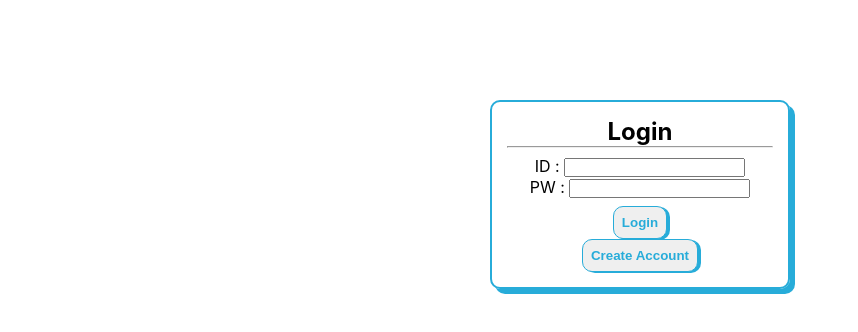
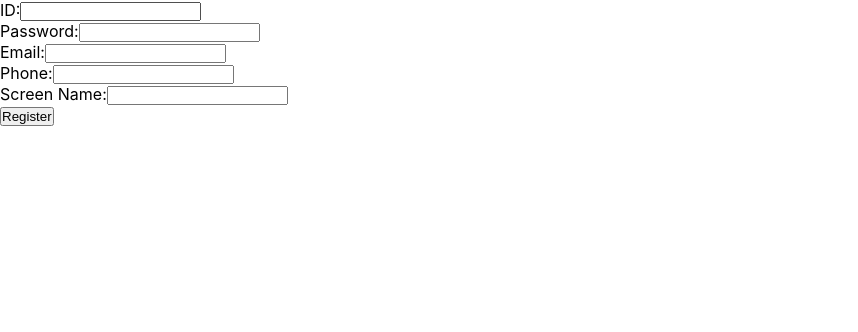
Before and after one commit to suy0594/community_nihon, a React (Create React App) app in the folder src/main/front/: page /make-account in a window 1280 px wide. Shown: the top 332 px of the page, without its empty margins (0-858 px from the left). Built offline with nearby package versions, Linux system fonts and the light colour scheme.

Commit message:
made makeAccount 20240523

```diff
--- a/src/main/front/src/App.jsx
+++ b/src/main/front/src/App.jsx
@@ -1,6 +1,13 @@
 import React, { useState } from 'react';
+import {
+  BrowserRouter as Router,
+  Routes,
+  Route
+} from 'react-router-dom';
+import LoginForm from './login/LoginForm';
+import MakeAccount from './login/makeAccount/MakeAccount';
 import Login from './login/Login';
-import Mainboard from './mainboard/Mainboard'; // ログイン成功後のMainboardコンポーネント
+import Mainboard from './mainboard/Mainboard';
 
 const App = () => {
   const [isLoggedIn, setIsLoggedIn] = useState(false); // ログイン状態を管理するState => false
@@ -17,13 +24,18 @@ const App = () => {
   };
 
   return (
-    <div>
+    <Router>
       {isLoggedIn ? ( // ログインしているかどうかで表示するコンポーネントを切り替える
         <Mainboard userId={userId} onLogout={handleLogout} /> // Mainboardを表示
       ) : (
-        <Login onLogin={handleLogin} /> // ログイン画面を表示
+        <>
+          <Routes>
+            <Route path="/" element={<Login onLogin={handleLogin} />} />
+            <Route path="/make-account" element={<MakeAccount />} />
+          </Routes>
+        </>
       )}
-    </div>
+    </Router>
   );
 };
 
--- a/src/main/front/src/login/Login.jsx
+++ b/src/main/front/src/login/Login.jsx
@@ -1,6 +1,6 @@
 import React, { useState } from 'react';
 import LoginForm from './LoginForm';
-import MakeAccountForm from './makeAccount/MakeAccountForm';
+import MakeAccount from './makeAccount/MakeAccount';
 
 const Login = ({ onLogin }) => {
   const loginContainer = {
@@ -21,7 +21,7 @@ const Login = ({ onLogin }) => {
   return (
     <>
     <div style={loginContainer}>
-      {isShowMakeAcc ? <MakeAccountForm /> :
+      {isShowMakeAcc ? <MakeAccount /> :
       <LoginForm onLogin={onLogin} showMakeAcc={handleShowMakeAcc} /> }
     </div>
     </>
--- a/src/main/front/src/login/LoginForm.jsx
+++ b/src/main/front/src/login/LoginForm.jsx
@@ -1,4 +1,5 @@
 import React, { useState, useEffect } from 'react';
+import { useNavigate } from 'react-router-dom';
 import { BrowserRouter as Router, Route, Routes, Link } from 'react-router-dom';
 import MakeAccount from './makeAccount/MakeAccount';
 import { PanoramaHorizontalSelectOutlined } from '@mui/icons-material';
@@ -42,6 +43,7 @@ const LoginForm = ({ onLogin }, {showMakeAcc}) => {
       color: '#27acd9',
     };
 
+  const navigate = useNavigate();
   const [id, setId] = useState(''); // IDの状態を管理するState
   const [password, setPassword] = useState(''); // パスワードの状態を管理するState
   const [error, setError] = useState(''); // エラーメッセージの状態を管理するState
@@ -58,7 +60,7 @@ const LoginForm = ({ onLogin }, {showMakeAcc}) => {
   };
   const [btnStyle, setStyle] = useState(buttonstyle);
   const handleMakeAcc = () =>{
-    showMakeAcc(true);
+    navigate('/make-account')
   };
   const onBtnhover = () => {
     setStyle({buttonstyle, hoverOnstyle});
--- a/src/main/front/src/login/makeAccount/MakeAccount.jsx
+++ b/src/main/front/src/login/makeAccount/MakeAccount.jsx
@@ -1,22 +1,62 @@
-import React from 'react';
-import MakeAccountForm from './MakeAccountForm';
+import React, { useState } from 'react';
+import axios from 'axios';
 
-const MakeAccount = ({ makeAcc }) => {
-  const loginContainer = {
-    position: 'absolute',        /* 位置指定 */
-    padding: '100px',               /* 余白指定 */
-    top:  '0',                   /* 位置指定 */
-    bottom:  '0',                  /* 位置指定 */
-    left:  '0',                /* 位置指定 */
-    right:  '0',                  /* 位置指定 */
-    margin:  'auto',               /* 中央寄せ */
-    width:  'auto',               /* 幅指定 */
-                /* 高さ指定 */
+const MakeAccount = () => {
+  const [formData, setFormData] = useState({
+    id: '',
+    password: '',
+    email: '',
+    phone: '',
+    screenName: ''
+  });
+
+  const handleChange = (e) => {
+    const { name, value } = e.target;
+    setFormData({
+      ...formData,
+      [name]: value
+    });
   };
+
+  const handleSubmit = async (e) => {
+    e.preventDefault();
+    try {
+      const response = await axios.post('http://localhost:8080/user/join', formData);
+      console.log('Success:', response.data);
+    } catch (error) {
+      console.error('Error:', error);
+    }
+  };
+
   return (
-    <div style={loginContainer}>
-      <MakeAccountForm  />
-    </div>
+    <form onSubmit={handleSubmit}>
+      <label>
+        ID:
+        <input type="text" name="id" value={formData.id} onChange={handleChange} />
+      </label>
+      <br />
+      <label>
+        Password:
+        <input type="password" name="password" value={formData.password} onChange={handleChange} />
+      </label>
+      <br />
+      <label>
+        Email:
+        <input type="email" name="email" value={formData.email} onChange={handleChange} />
+      </label>
+      <br />
+      <label>
+        Phone:
+        <input type="text" name="phone" value={formData.phone} onChange={handleChange} />
+      </label>
+      <br />
+      <label>
+        Screen Name:
+        <input type="text" name="screenName" value={formData.screenName} onChange={handleChange} />
+      </label>
+      <br />
+      <button type="submit">Register</button>
+    </form>
   );
 };
 
--- a/src/main/front/src/login/makeAccount/MakeAccountForm.jsx
+++ /dev/null
@@ -1,105 +0,0 @@
-import React, { useState, useEffect } from 'react';
-
-const MakeAccountForm = () => {
-
-    const divstyle = {
-        width: '300px',
-        margin: '0 auto',
-        border: '2px solid #27acd9',
-        borderRadius: '10px',
-        padding: '15px',
-        textAlign: 'center',
-        boxShadow: '5px 5px #27acd9',
-    };
-    const inputContainer = {
-      margin : '0.5rem'
-    };
-    const btnContainer = {
-      display : 'flex'
-    };
-    const buttonstyle = {
-      display: 'block',
-      textAlign: 'center',
-      verticalAlign: 'middle',
-      textDecoration: 'none',
-      position: 'relative',
-
-      margin: 'auto',
-      padding: '0.5rem 0.5rem',
-      fontWeight: 'bold',
-      borderRadius: '10px',
-      color: '#27acd9',
-      border: '1px solid #27acd9',
-      boxShadow: '3px 1px #27acd9',
-      transition: '0.3s ease-in-out',
-    };
-    const hoverOnstyle = {
-      boxShadow: 'none',
-      transform: 'translate(5px, 5px)',
-      color: '#27acd9',
-    };
-
-  const [users, setUsers] = useState([]);
-  const [id, setId] = useState(''); // IDの状態を管理するState
-  const [password, setPassword] = useState(''); // パスワードの状態を管理するState
-  const [userName, setName] = useState('');
-  const [error, setError] = useState(''); // エラーメッセージの状態を管理するState
-
-  useEffect(() => {
-    fetch('/users.json')
-      .then(response => response.json())
-      .then(data => setUsers(data.users))
-      .catch(error => console.error('Error fetching users:', error));
-  }, []);
-  const makeAcc = (user) =>{
-    setUsers([...users, user]);
-  };
-
-  const handleLogin = (e) => {
-    e.preventDefault(); // フォームのデフォルトの動作をキャンセル
-    // ログイン処理を行う
-    if (id === 'user' && password === 'aa') {
-      makeAcc(id); // ログインが成功した場合に、親コンポーネントにIDを渡す
-    } else {
-      setError('Invalid ID or password'); // ログインが失敗した場合にエラーメッセージを設定
-    }
-  };
-  const [btnStyle, setStyle] = useState(buttonstyle);
-  const onBtnhover = () => {
-    setStyle({buttonstyle, hoverOnstyle});
-  };
-  const offBtnhover = () => {
-    setStyle(buttonstyle);
-  };
-
-  return (
-    <div style={divstyle}>
-      <h2>Create Account</h2>
-      <hr></hr>
-      <form onSubmit={handleLogin}>
-
-        <div style={inputContainer}>
-          <div>
-            <label>ID : </label>
-            <input type="text" value={id} onChange={(e) => setId(e.target.value)} />
-          </div>
-          <div>
-            <label>PW : </label>
-            <input type="password" value={password} onChange={(e) => setPassword(e.target.value)} />
-          </div>
-          <div>
-            <label>NAME : </label>
-            <input type="text" value={userName} onChange={(e) => setName(e.target.value)} />
-          </div>
-        </div>
-
-        <div style={btnContainer}>
-          <button style={buttonstyle} onMouseEnter={onBtnhover} onMouseLeave={offBtnhover} type="submit">Create</button>
-          {error && <p style={{ color: 'red' }}>{error}</p>} {/* エラーメッセージがあれば表示 */}
-        </div>
-      </form>
-    </div>
-  );
-};
-
-export default MakeAccountForm;
--- a/src/main/front/src/mainboard/Mainboard.jsx
+++ b/src/main/front/src/mainboard/Mainboard.jsx
@@ -1,6 +1,7 @@
 import React from 'react';
 import Leftsidemenu from './leftside/Leftsidemenu';
 import Post from './center/Post';
+import Notification from './rightside/Notification';
 import './Mainboard.css';
 
 const Mainboard = ({ userId, onLogout }) => {
@@ -15,7 +16,7 @@ const Mainboard = ({ userId, onLogout }) => {
       </div>
 
       <div className='rightside'>
-
+        <Notification />
       </div>
     </div>
   );
--- /dev/null
+++ b/src/main/front/src/mainboard/rightside/Notifi.jsx
@@ -0,0 +1,19 @@
+import React from 'react';
+
+const Notifi = () => {
+    return (
+        <>
+        <div>
+            <div className='picture'>
+                <img src="/testaccountinfo/knu_emeblem.jpg" className='pict' alt='account picture'></img>
+            </div>
+            <div>
+                <p className='userName'>User</p>
+                <p className='notifiText'>User posted</p>
+            </div>
+        </div>
+        </>
+    );
+};
+
+export default Notifi;
--- /dev/null
+++ b/src/main/front/src/mainboard/rightside/Notification.jsx
@@ -0,0 +1,17 @@
+import React from 'react';
+import Notifi from './Notifi'
+
+const Notification = () => {
+    return (
+        <>
+        <div className='noti_head'>
+            <p>Notifications</p>
+        </div>
+        <div className='notifi'>
+            <Notifi />
+        </div>
+        </>
+    );
+};
+
+export default Notification;
```
